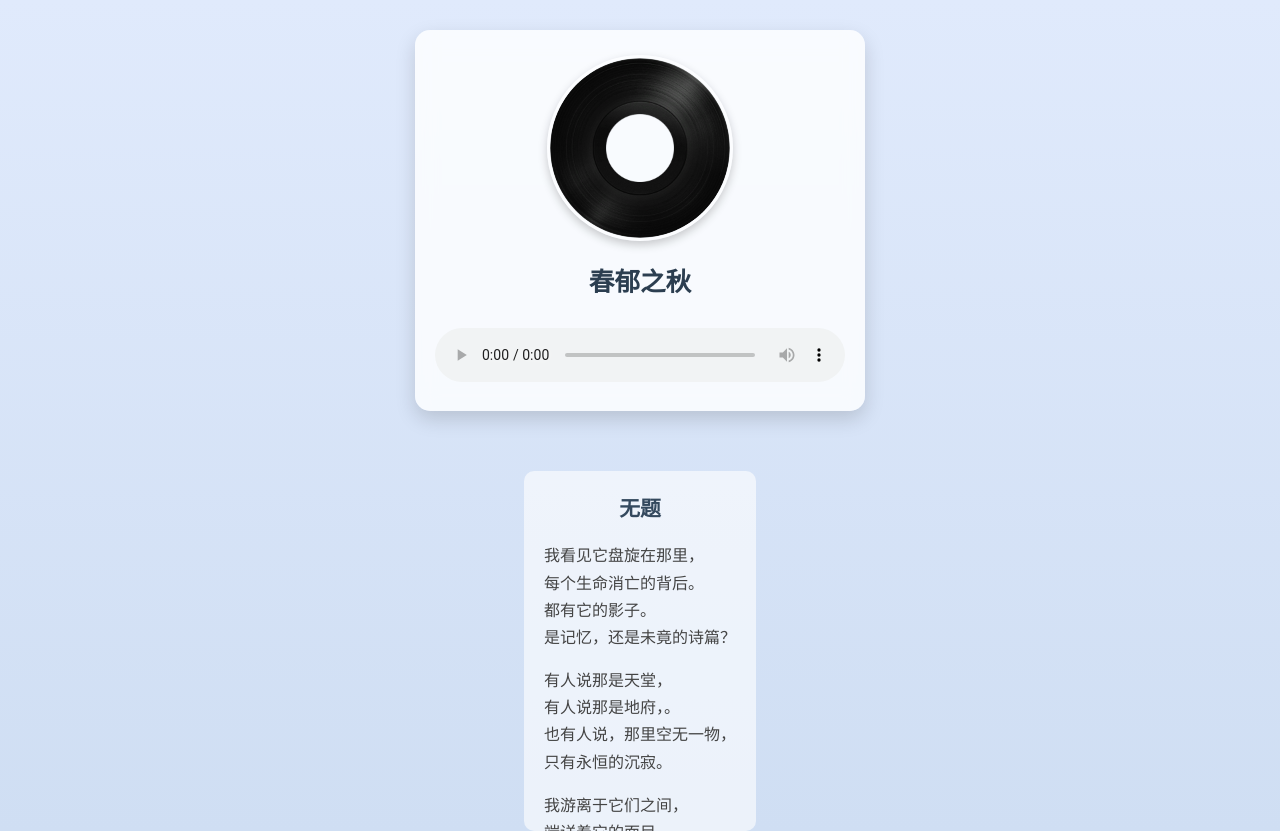
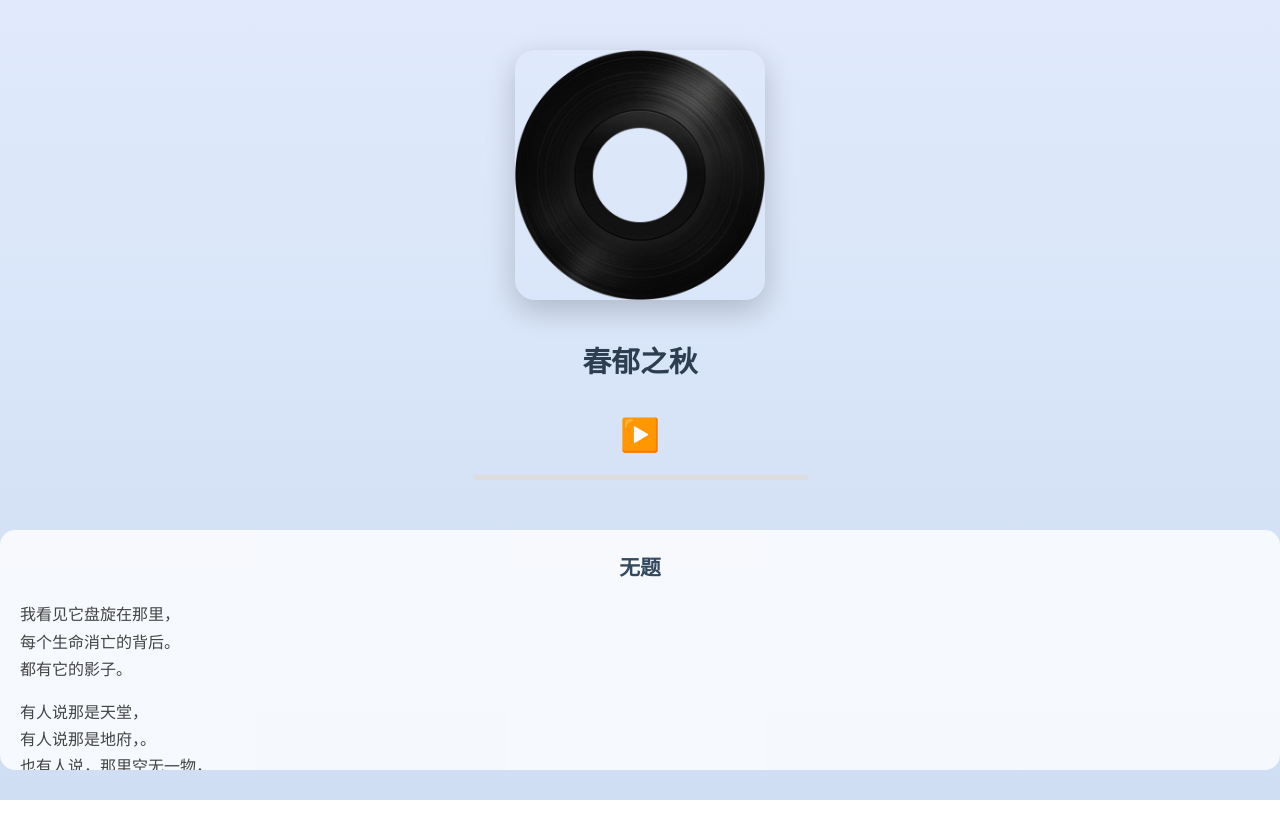
Before and after one commit to mnkarula/MentalHome, a plain HTML site: page index.html in a window 1280 px wide. After the commit the page ends 800 px from the top, so only its background shows below. Drawn offline with Linux system fonts and the light colour scheme.

Commit message:
Compress cover image and update

```diff
--- a/index.html
+++ b/index.html
@@ -6,27 +6,26 @@
     <title>春郁之秋</title>
     <style>
         body {
-            font-family: -apple-system, BlinkMacSystemFont, "Segoe UI", Roboto, Helvetica, Arial, sans-serif, "Apple Color Emoji", "Segoe UI Emoji", "Segoe UI Symbol";
+            font-family: -apple-system, BlinkMacSystemFont, "Segoe UI", Roboto, Helvetica, Arial, sans-serif;
             margin: 0;
             padding: 0;
             display: flex;
             flex-direction: column;
             align-items: center;
+            justify-content: center;
             min-height: 100vh;
             background: linear-gradient(to bottom, #e0eafc, #cfdef3);
             color: #333;
+            overflow: hidden;
         }
 
         .player-container {
-            background-color: rgba(255, 255, 255, 0.8);
-            backdrop-filter: blur(10px);
-            border-radius: 15px;
-            box-shadow: 0 8px 20px rgba(0, 0, 0, 0.15);
-            padding: 25px 20px;
-            margin: 30px 15px;
-            width: 90%;
-            max-width: 450px;
-            text-align: center;
+            display: flex;
+            flex-direction: column;
+            align-items: center;
+            width: 100%;
+            max-width: 375px;
+            padding: 20px;
             box-sizing: border-box;
         }
 
@@ -35,14 +34,16 @@
         }
 
         .cover-art {
-            width: 180px;
-            height: 180px;
-            border-radius: 50%;
+            width: 250px;
+            height: 250px;
+            border-radius: 20px;
             object-fit: cover;
-            box-shadow: 0 4px 10px rgba(0, 0, 0, 0.2);
-            display: block;
-            margin: 0 auto 15px auto;
-            border: 3px solid rgba(255, 255, 255, 0.5);
+            box-shadow: 0 10px 30px rgba(0, 0, 0, 0.2);
+            transition: transform 0.3s ease;
+        }
+
+        .cover-art.playing {
+            animation: rotate 10s linear infinite;
         }
 
         @keyframes rotate {
@@ -50,34 +51,65 @@
             to { transform: rotate(360deg); }
         }
 
-        .cover-art.playing {
-            animation: rotate 10s linear infinite;
+        .music-title {
+            font-size: 1.8em;
+            font-weight: bold;
+            margin: 15px 0;
+            color: #2c3e50;
+            text-align: center;
         }
 
-        .music-title {
-            font-size: 1.6em;
-            font-weight: bold;
-            margin-bottom: 20px;
-            color: #2c3e50;
+        .audio-controls {
+            display: flex;
+            justify-content: center;
+            align-items: center;
+            margin-top: 20px;
         }
 
-        audio {
+        .audio-controls button {
+            background: none;
+            border: none;
+            font-size: 2em;
+            color: #333;
+            margin: 0 15px;
+            cursor: pointer;
+            transition: color 0.3s ease;
+        }
+
+        .audio-controls button:hover {
+            color: #007aff;
+        }
+
+        .progress-bar {
             width: 100%;
-            margin-top: 10px;
-            outline: none;
+            height: 5px;
+            background: #ddd;
+            margin-top: 20px;
+            position: relative;
+            border-radius: 5px;
+        }
+
+        .progress {
+            height: 100%;
+            width: 0;
+            background: #007aff;
+            border-radius: 5px;
+            transition: width 0.1s linear;
         }
 
         .poem-area {
             margin-top: 30px;
             padding: 20px;
-            background-color: rgba(255, 255, 255, 0.6);
-            border-radius: 10px;
+            background-color: rgba(255, 255, 255, 0.8);
+            border-radius: 15px;
             text-align: left;
             line-height: 1.7;
             color: #444;
             font-size: 1em;
-            max-height: 40vh;
+            max-height: 30vh;
             overflow-y: auto;
+            width: 100%;
+            box-sizing: border-box;
         }
 
         .poem-area h2 {
@@ -91,21 +123,6 @@
         .poem-area p {
             margin-bottom: 1em;
         }
-
-        .poem-area::-webkit-scrollbar {
-            width: 5px;
-        }
-        .poem-area::-webkit-scrollbar-track {
-            background: rgba(0,0,0,0.05);
-            border-radius: 10px;
-        }
-        .poem-area::-webkit-scrollbar-thumb {
-            background: rgba(0,0,0,0.2);
-            border-radius: 10px;
-        }
-        .poem-area::-webkit-scrollbar-thumb:hover {
-            background: rgba(0,0,0,0.4);
-        }
     </style>
 </head>
 <body>
@@ -114,9 +131,12 @@
             <img src="cover.png" alt="专辑封面" class="cover-art" id="coverArt">
         </div>
         <h1 class="music-title">春郁之秋</h1>
-        <audio id="audioPlayer" controls src="Fur_Alina.flac">
-            您的浏览器不支持播放此音频格式。
-        </audio>
+        <div class="audio-controls">
+            <button id="playPauseBtn">▶️</button>
+        </div>
+        <div class="progress-bar">
+            <div class="progress" id="progress"></div>
+        </div>
     </div>
 
     <div class="poem-area">
@@ -125,13 +145,12 @@
             我看见它盘旋在那里，<br>
             每个生命消亡的背后。<br>
             都有它的影子。<br>
-            是记忆，还是未竟的诗篇？
         </p>
         <p>
             有人说那是天堂，<br>
             有人说那是地府，。<br>
             也有人说，那里空无一物，<br>
-            只有永恒的沉寂。
+            只有永恒的孤寂。
         </p>
         <p>
             我游离于它们之间，<br>
@@ -141,23 +160,36 @@
         </p>
     </div>
 
+    <audio id="audioPlayer" src="Fur_Alina.flac"></audio>
+
     <script>
         const audioPlayer = document.getElementById('audioPlayer');
         const coverArt = document.getElementById('coverArt');
+        const playPauseBtn = document.getElementById('playPauseBtn');
+        const progress = document.getElementById('progress');
 
-        if (audioPlayer && coverArt) {
-            audioPlayer.addEventListener('play', () => {
+        playPauseBtn.addEventListener('click', () => {
+            if (audioPlayer.paused) {
+                audioPlayer.play();
+                playPauseBtn.textContent = '⏸️';
                 coverArt.classList.add('playing');
-            });
-            audioPlayer.addEventListener('pause', () => {
+            } else {
+                audioPlayer.pause();
+                playPauseBtn.textContent = '▶️';
                 coverArt.classList.remove('playing');
-            });
-            audioPlayer.addEventListener('ended', () => {
-                coverArt.classList.remove('playing');
-            });
-        } else {
-            console.error("播放器或封面元素未找到！");
-        }
+            }
+        });
+
+        audioPlayer.addEventListener('timeupdate', () => {
+            const percentage = (audioPlayer.currentTime / audioPlayer.duration) * 100;
+            progress.style.width = `${percentage}%`;
+        });
+
+        audioPlayer.addEventListener('ended', () => {
+            playPauseBtn.textContent = '▶️';
+            coverArt.classList.remove('playing');
+            progress.style.width = '0%';
+        });
     </script>
 </body>
 </html>
```
